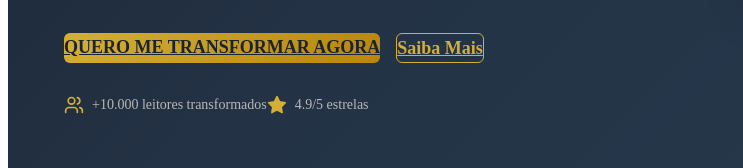
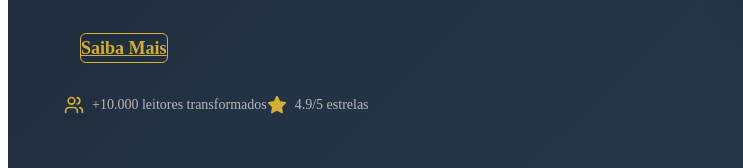
Before and after one commit to Kleber950/E-book-de-gatino-a-leao, a plain HTML site: page index.html in a window 1280 px wide. Shown: the part 632-800 px from the top of the page, 0-743 px from the left. Drawn offline with Linux system fonts and the light colour scheme.

Commit message:
Update index.html

```diff
--- a/index.html
+++ b/index.html
@@ -30,7 +30,7 @@
 
                         <div class="flex flex-col sm:flex-row gap-4">
                            <a href="https://pay.hotmart.com/N101307909M" class="btn-primary text-lg px-8 py-6">
-    QUERO ME TRANSFORMAR AGORA
+
                             </a>
                             <a href="#sobre" class="btn-outline text-gold border-gold hover:bg-gold hover:text-primary-foreground text-lg px-8 py-6">
                                 Saiba Mais
```
